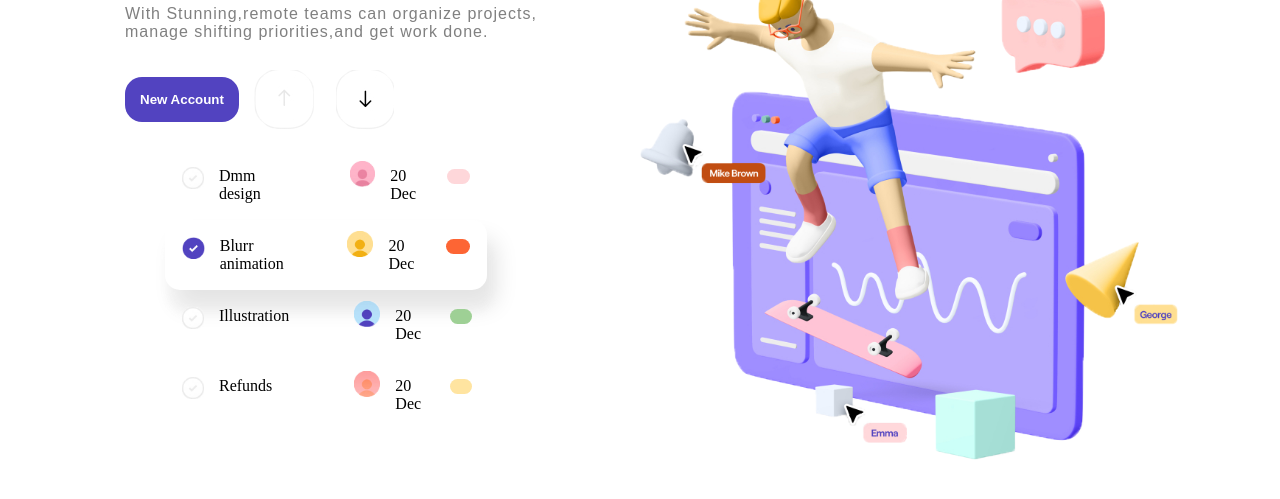
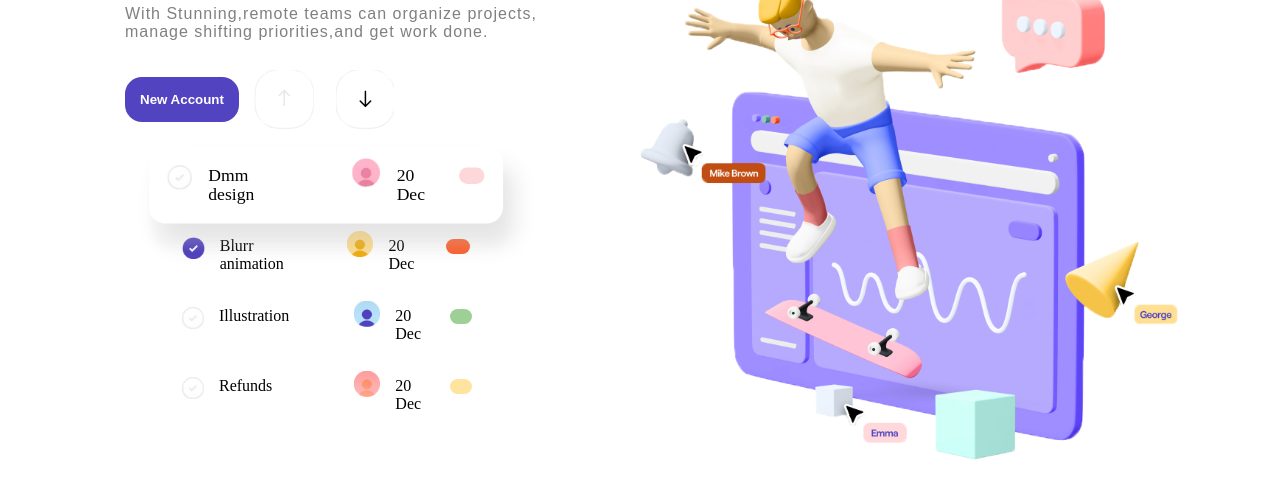
Before and after one commit to vigneshtestengineer/StunningLandingPage, a plain HTML site: page index.html in a window 1280 px wide. In both pictures the pointer is over the item 326 px from the left and 448 px from the top of the page. Shown: the part 263-762 px from the top of the page. Drawn offline with Linux system fonts and the light colour scheme.

Commit message:
Update style.css
Hover effect

```diff
--- a/style.css
+++ b/style.css
@@ -151,13 +151,6 @@
 
 }
 
-.activelist{
- background: white;
- border-radius: 15px;
- box-shadow: 3px 21px 9px rgba(225,225,225,0.2), 10px 18px 22px rgba(0,0,0,0.1);
-
-}
-
 .details{
   display: flex;
 }
@@ -176,7 +169,12 @@
 }
 
 
-
+.listofcheckbox:hover{
+  transform: scale(1.1);
+  background: white;
+  border-radius: 15px;
+  box-shadow: 3px 21px 9px rgba(225,225,225,0.2), 10px 18px 22px rgba(0,0,0,0.1);
+}
 
 
 
```
